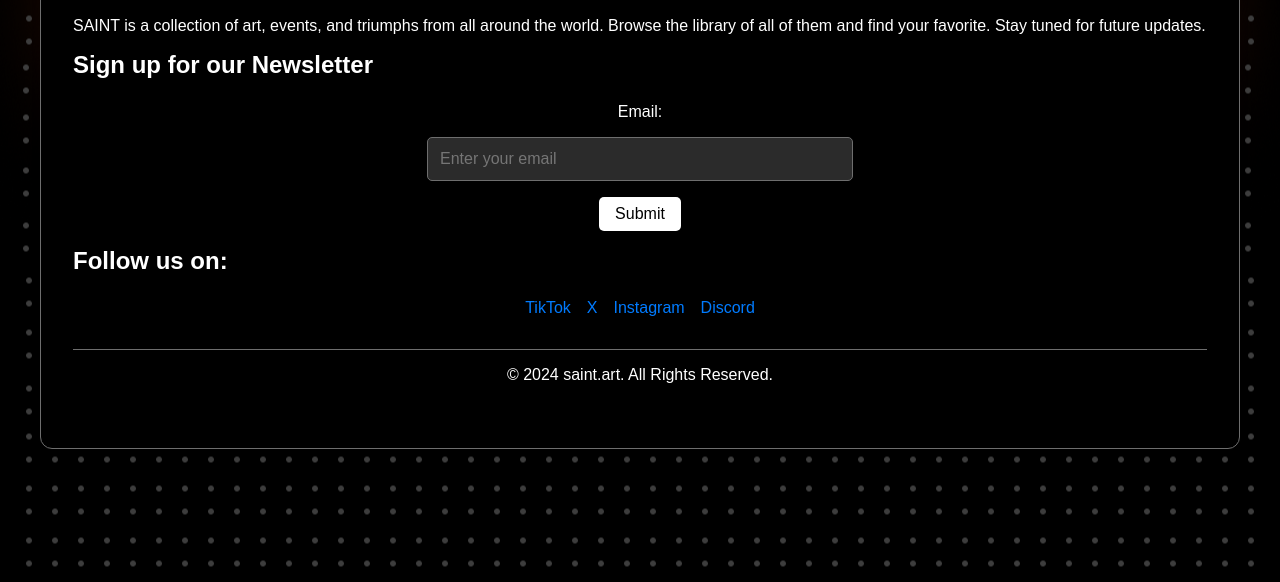
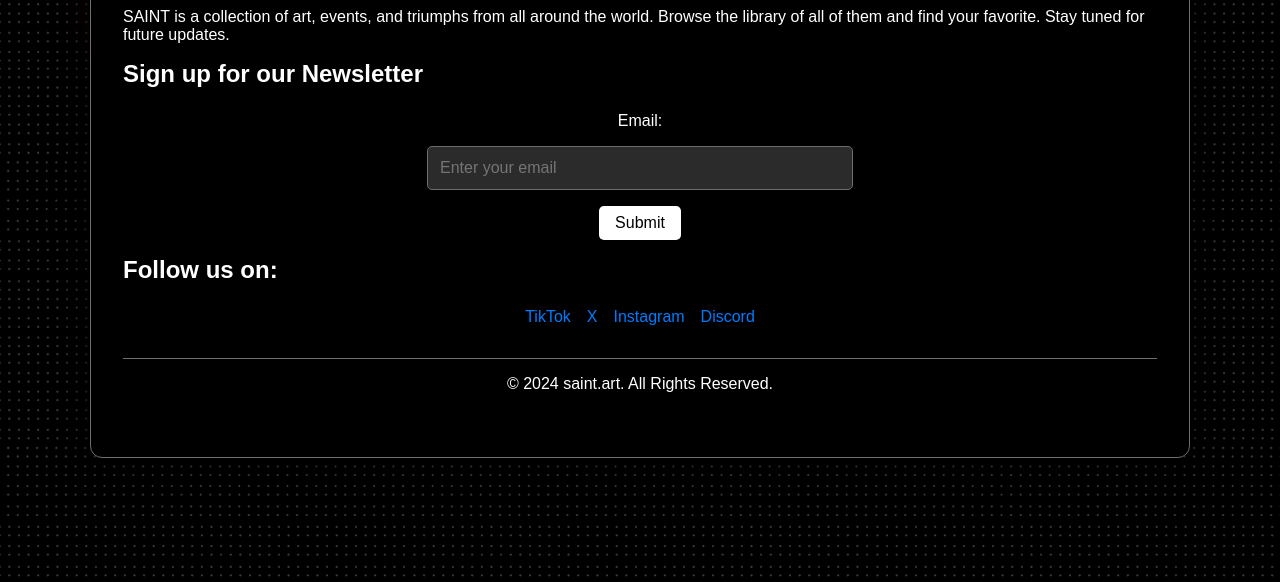
Before and after one commit to mrbigsticks/saint.art, a plain HTML site: page index.html in a window 1280 px wide. Shown: the part 218-800 px from the top of the page. Drawn offline with Linux system fonts and the light colour scheme.

Commit message:
Update 1.1.2
Updated background image to higher quality one and adjusted main card shadow.

```diff
--- a/src/styles.css
+++ b/src/styles.css
@@ -6,7 +6,7 @@ body {
     padding: 0;
     font-family: Arial, sans-serif;
     color: #ffffff;
-    background: url('/src/images/Prop.png') no-repeat center center fixed;
+    background: url('/src/images/Prop Actual Size.png') no-repeat center center fixed;
     background-size: cover;
     display: flex;
     justify-content: center;
@@ -24,8 +24,10 @@ body {
     padding: 2em;
     border-radius: 12px;
     border: 0.5px solid #6E6E6E;
-    box-shadow: 0 4px 8px rgba(0, 0, 0, 0.2);
-    max-width: 1200px;
+    -webkit-box-shadow: -1px -10px 34px 8px rgba(0,0,0,0.75);
+-moz-box-shadow: -1px -10px 34px 8px rgba(0,0,0,0.75);
+box-shadow: -1px -10px 34px 8px rgba(0,0,0,0.75);
+    max-width: 1100px;
     width: 100%;
     box-sizing: border-box;
 }
```
Also changed, not shown: src/images/Prop Actual Size.png (added).
